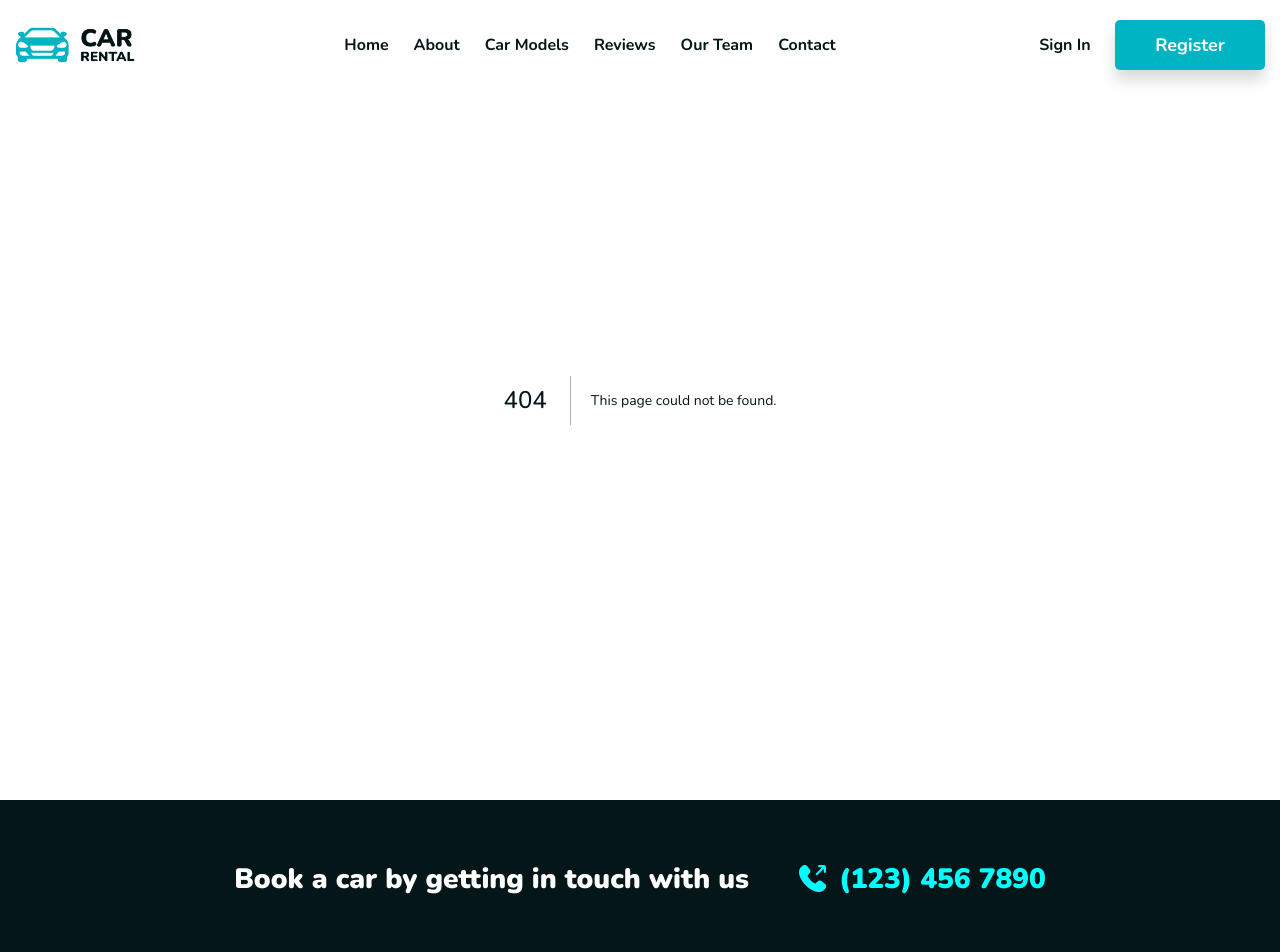
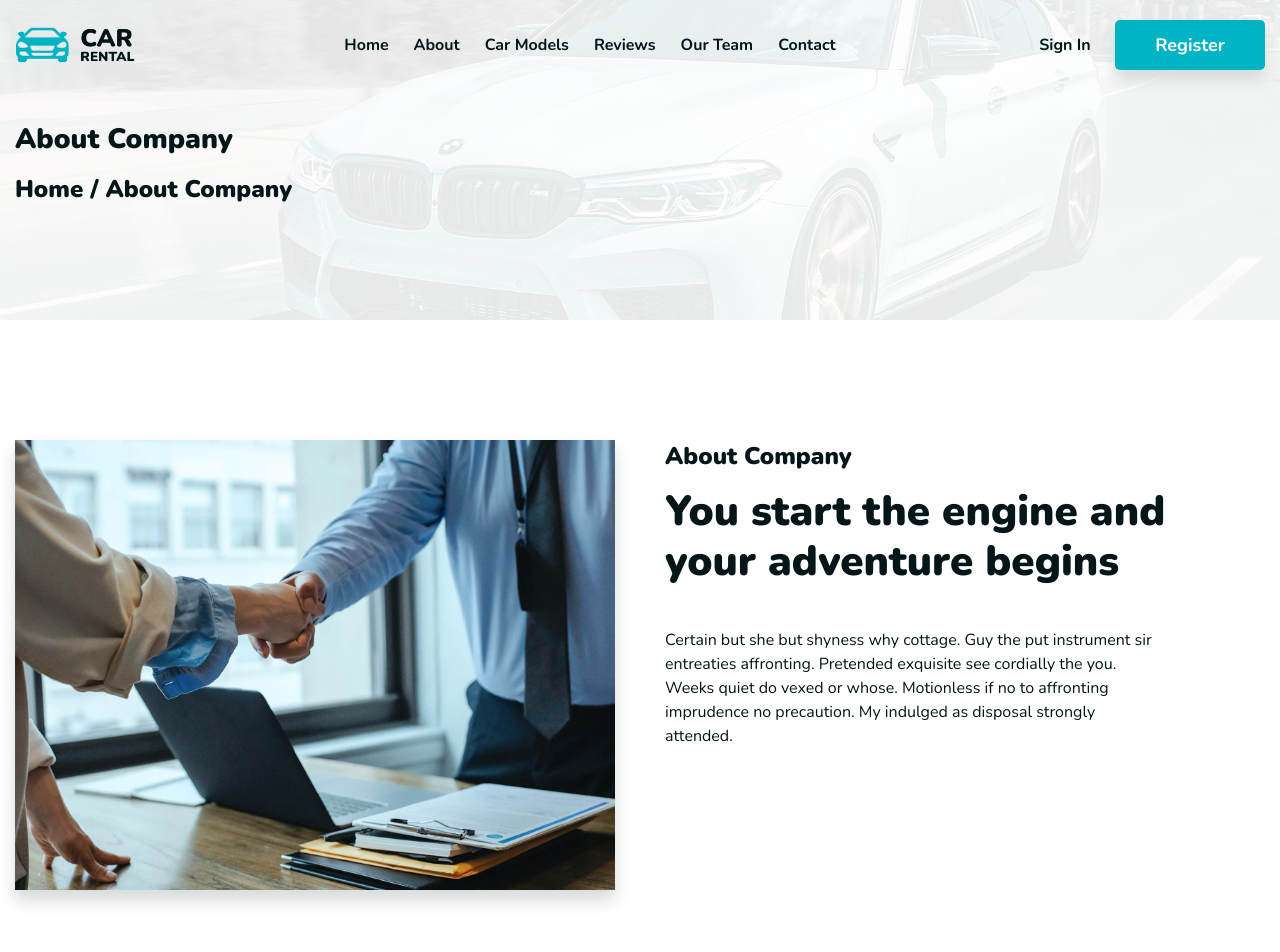
Before and after one commit to Gloryson/rentacar, a Next.js app: page /about in a window 1280 px wide. Before the commit this address had no page. Shown: the top 952 px of the page. Built offline with nearby package versions, Linux system fonts and the light colour scheme.

Commit message:
feat: added about page

```diff
--- /dev/null
+++ b/app/about/page.tsx
@@ -0,0 +1,15 @@
+import { AboutCompanySection, BreadCrumbs, FeatureSection } from '@/components';
+import { Fragment } from 'react';
+
+
+
+
+export default function About () {
+  return(
+    <Fragment>
+      <BreadCrumbs page='About Company'/>
+      <AboutCompanySection />
+      <FeatureSection />
+    </Fragment>
+  )
+}
--- /dev/null
+++ b/components/AboutCompanySection/AboutCompanySection.scss
@@ -0,0 +1,28 @@
+.about__company__section {
+
+  .container {
+    grid-template: 1fr / 1fr 1fr;
+    gap: 50px;
+
+    @media (max-width: 1024px) {
+      grid-template: none;
+    }
+
+    .about__image {
+      width: 100%;
+      aspect-ratio: 4 / 3;
+      position: relative;
+      box-shadow: 0 10px 15px 0 var(--shadow-color-200);
+    }
+
+    .about__content {
+      display: grid;
+      place-self: start;
+      gap: 15px;
+
+      p {
+        padding: 25px 0;
+      }
+    }
+  }
+}
--- /dev/null
+++ b/components/AboutCompanySection/AboutCompanySection.tsx
@@ -0,0 +1,21 @@
+import Image from 'next/image';
+import './AboutCompanySection.scss';
+
+
+
+export function AboutCompanySection () {
+  return(
+    <section className='about__company__section'>
+      <div className='container'>
+        <div className='about__image'>
+          <Image fill priority src={'/backgrounds/about-background.jpg'} alt='' sizes='' />
+        </div>
+        <div className='about__content'>
+          <h4>About Company</h4>
+          <h2>You start the engine and your adventure begins</h2>
+          <p>Certain but she but shyness why cottage. Guy the put instrument sir entreaties affronting. Pretended exquisite see cordially the you. Weeks quiet do vexed or whose. Motionless if no to affronting imprudence no precaution. My indulged as disposal strongly attended.</p>
+        </div>
+      </div>
+    </section>
+  )
+}
--- a/components/BreadCrumbs/BreadCrumbs.scss
+++ b/components/BreadCrumbs/BreadCrumbs.scss
@@ -1,5 +1,5 @@
 .breadcrumbs__section {
-  height: 50vh;
+  height: 40vh;
   position: relative;
 
   img {
--- a/components/NavBar/NavBar.tsx
+++ b/components/NavBar/NavBar.tsx
@@ -19,7 +19,7 @@ export function NavBar () {
 
         <div className={`nav-links__container  ${isVisible ? 'visible' : ''}`}>
           <Link href={'/'} onClick={() => setIsVisible(false)}>Home</Link>
-          <Link href={'/'} onClick={() => setIsVisible(false)}>About</Link>
+          <Link href={'/about'} onClick={() => setIsVisible(false)}>About</Link>
           <Link href={'/'} onClick={() => setIsVisible(false)}>Car Models</Link>
           <Link href={'/reviews'} onClick={() => setIsVisible(false)}>Reviews</Link>
           <Link href={'/our-team'} onClick={() => setIsVisible(false)}>Our Team</Link>
--- a/components/index.ts
+++ b/components/index.ts
@@ -1,3 +1,4 @@
+import { AboutCompanySection } from './AboutCompanySection/AboutCompanySection';
 import { AppDownloadSection } from './AppDownloadSection/AppDownloadSection';
 import { Banner } from './Banner/Banner';
 import { BenefitSection } from './BenefitSection/BenefitSection';
@@ -30,5 +31,6 @@ export {
   AppDownloadSection,
   Footer,
   OurTeamSection,
-  ContactSection
+  ContactSection,
+  AboutCompanySection
 }
```
